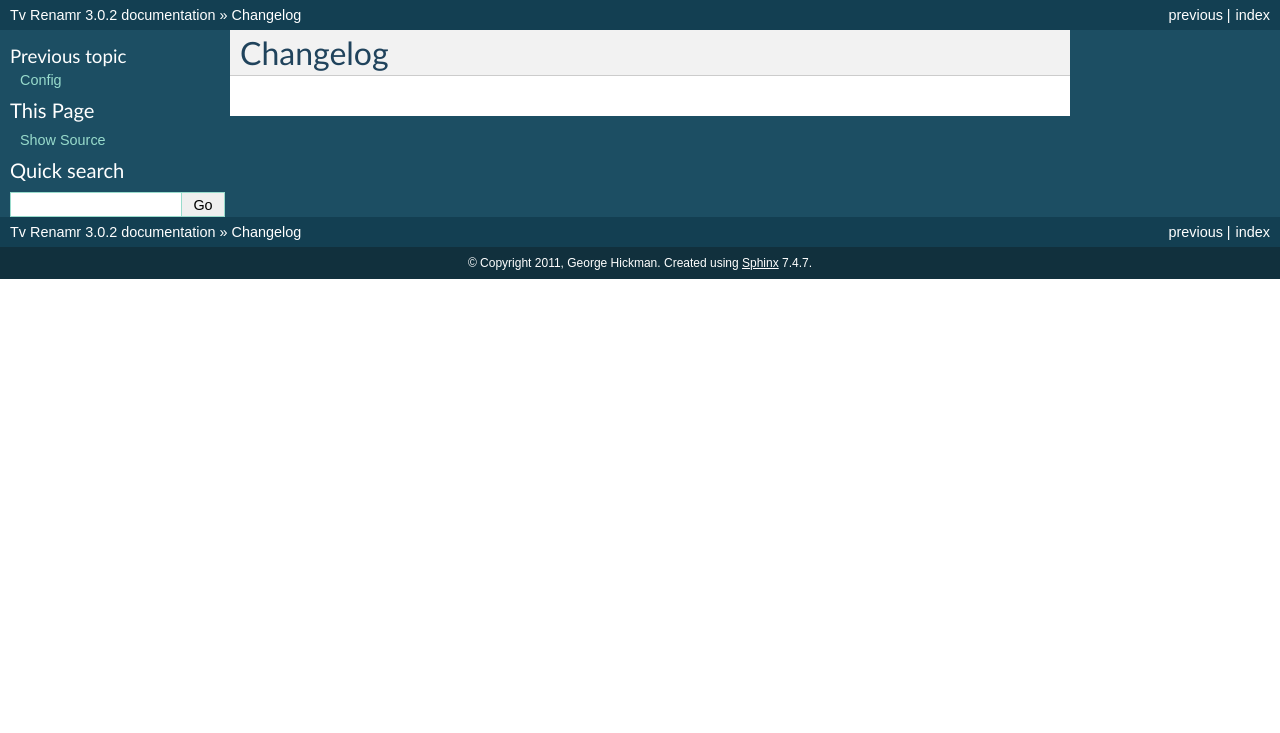
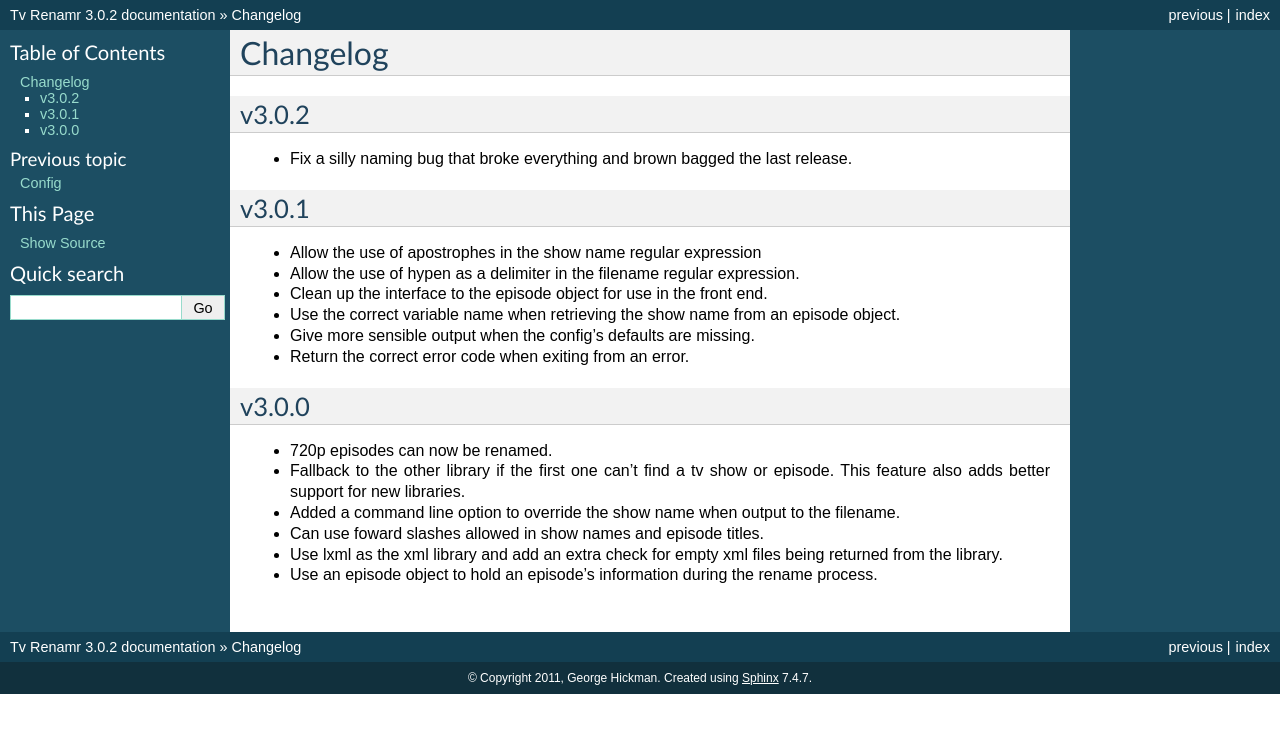
Before and after one commit to ghickman/tvrenamr, a Sphinx documentation site: the page built from tvrenamr/docs/changelog.rst, in a window 1280 px wide. Shown: the top 733 px of the page. Built offline with Sphinx 7.4.7, drawn with Linux system fonts in a browser that asks for light colours.

Commit message:
add a basic changelog

```diff
--- a/tvrenamr/docs/changelog.rst
+++ b/tvrenamr/docs/changelog.rst
@@ -2,3 +2,44 @@
 
 Changelog
 =========
+
+v3.0.2
+------
+
+- Fix a silly naming bug that broke everything and brown bagged the last
+  release.
+
+v3.0.1
+------
+
+- Allow the use of apostrophes in the show name regular expression
+
+- Allow the use of hypen as a delimiter in the filename regular expression.
+
+- Clean up the interface to the episode object for use in the front end.
+
+- Use the correct variable name when retrieving the show name from an episode
+  object.
+
+- Give more sensible output when the config's defaults are missing.
+
+- Return the correct error code when exiting from an error.
+
+v3.0.0
+------
+
+- 720p episodes can now be renamed.
+
+- Fallback to the other library if the first one can't find a tv show or
+  episode. This feature also adds better support for new libraries.
+
+- Added a command line option to override the show name when output to the
+  filename.
+
+- Can use foward slashes allowed in show names and episode titles.
+
+- Use lxml as the xml library and add an extra check for empty xml files being
+  returned from the library.
+
+- Use an episode object to hold an episode's information during the rename
+  process.
```
